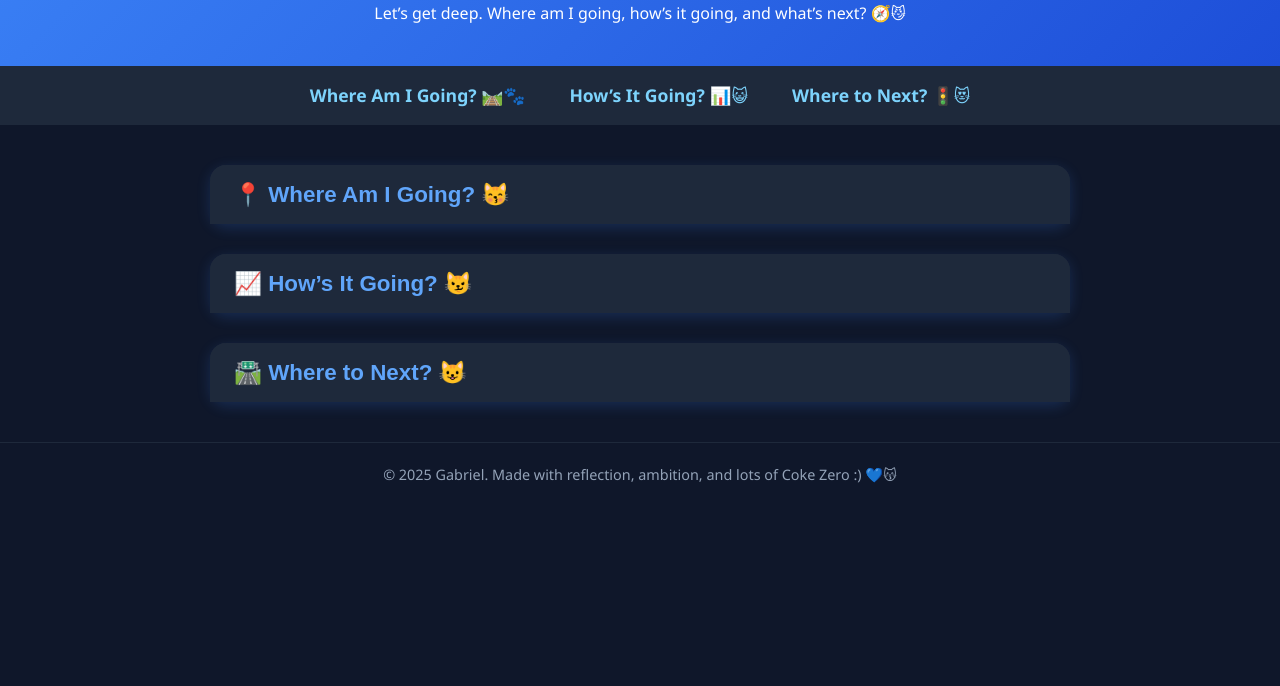
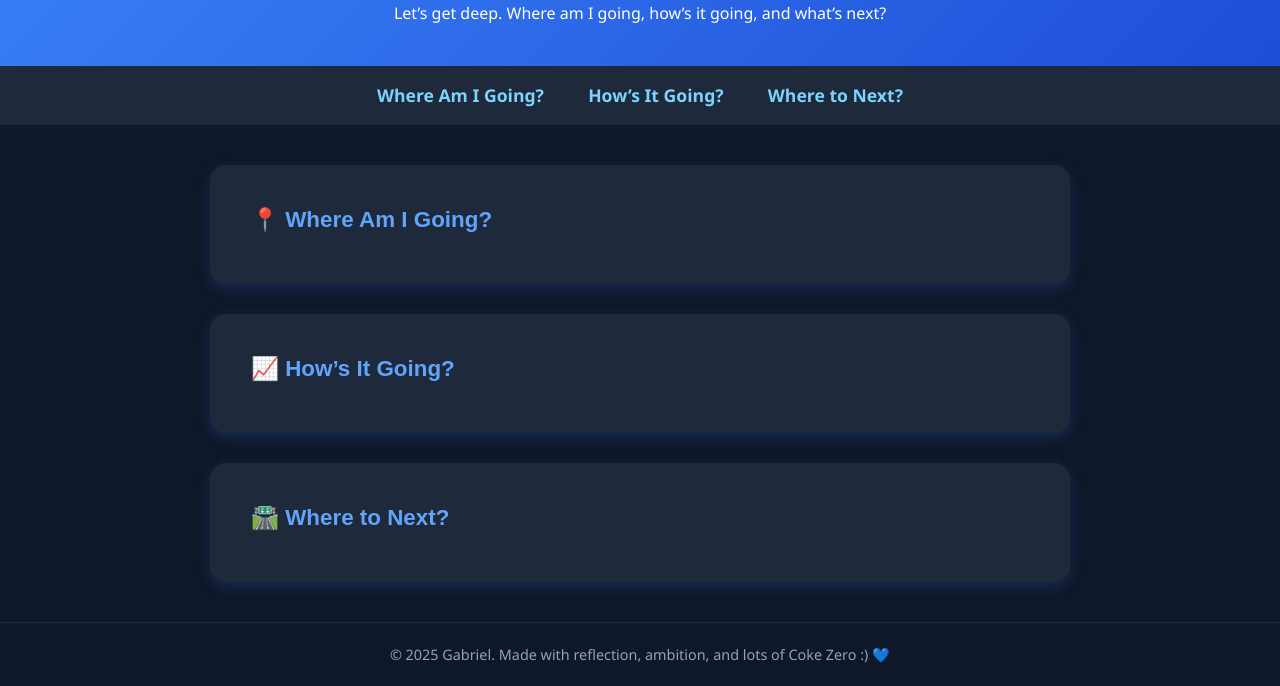
Before and after one commit to gabrielboyle1/civicsClassSite, a plain HTML site: page index.html in a window 1280 px wide. Shown: the part 126-812 px from the top of the page. Drawn offline with Linux system fonts and the light colour scheme.

Commit message:
Update index.html

```diff
--- a/index.html
+++ b/index.html
@@ -2,7 +2,7 @@
 <html lang="en">
 <head>
   <meta charset="UTF-8" />
-    <meta name="viewport" content="width=device-width, initial-scale=1.0" />
+  <meta name="viewport" content="width=device-width, initial-scale=1.0"/>
   <title>My Journey</title>
   <style>
     /* Base Reset */
@@ -15,10 +15,8 @@
     /* Fonts & Colors */
     body {
       font-family: 'Segoe UI', Tahoma, Geneva, Verdana, sans-serif;
-        background-color: #0f172a;
-        /* slate-900 */
-        color: #e0f2fe;
-        /* sky-100 */
+      background-color: #0f172a; /* slate-900 */
+      color: #e0f2fe; /* sky-100 */
       line-height: 1.6;
       scroll-behavior: smooth;
     }
@@ -28,7 +26,7 @@
       color: white;
       padding: 40px 20px;
       text-align: center;
-        box-shadow: 0 8px 20px rgba(14, 165, 233, 0.3);
+      box-shadow: 0 8px 20px rgba(14,165,233,0.3);
       transition: background 0.4s ease;
     }
 
@@ -42,15 +40,13 @@
     }
 
     nav {
-        background-color: #1e293b;
-        /* dark slate */
+      background-color: #1e293b; /* dark slate */
       padding: 15px;
       text-align: center;
     }
 
     nav a {
-        color: #7dd3fc;
-        /* sky-300 */
+      color: #7dd3fc; /* sky-300 */
       text-decoration: none;
       margin: 0 20px;
       font-weight: bold;
@@ -59,8 +55,7 @@
     }
 
     nav a:hover {
-        color: #38bdf8;
-        /* sky-400 */
+      color: #38bdf8; /* sky-400 */
       transform: scale(1.1);
     }
 
@@ -71,33 +66,33 @@
     }
 
     section {
-        background: #1e293b;
-        /* dark slate */
+      background: #1e293b; /* dark slate */
+      padding: 25px;
       margin-bottom: 30px;
       border-radius: 16px;
-        box-shadow: 0 4px 14px rgba(59, 130, 246, 0.2);
+      box-shadow: 0 4px 14px rgba(59,130,246,0.2);
       transition: transform 0.3s ease, box-shadow 0.3s ease;
     }
 
     section:hover {
       transform: translateY(-4px);
-        box-shadow: 0 6px 20px rgba(56, 189, 248, 0.3);
+      box-shadow: 0 6px 20px rgba(56,189,248,0.3);
     }
 
     .collapsible {
       background-color: #1e293b;
       color: #60a5fa;
       cursor: pointer;
-        padding: 16px 24px;
+      padding: 16px;
       width: 100%;
       text-align: left;
       border: none;
       outline: none;
       font-size: 1.4rem;
       font-weight: bold;
-        border-radius: 16px 16px 0 0;
+      border-radius: 12px;
       transition: background-color 0.3s ease;
-        user-select: none;
+      margin-bottom: 10px;
     }
 
     .collapsible:hover {
@@ -109,39 +104,14 @@
       overflow: hidden;
       transition: max-height 0.5s ease, padding 0.3s ease;
       background-color: #1e293b;
-        border-radius: 0 0 16px 16px;
-        padding-top: 0;
-        padding-bottom: 0;
-        padding-left: 24px;
-        padding-right: 24px;
+      border-radius: 12px;
+      padding: 0 16px;
+      color: #cbd5e1;
     }
 
-      .checklist {
-        list-style: none;
-        padding-left: 0;
-        margin-top: 12px;
-      }
-
-      .checklist li {
-        padding: 10px 0;
-        position: relative;
-        padding-left: 30px;
-        color: #cbd5e1;
-        line-height: 1.4;
-      }
-
-      .checklist li::before {
-        content: '🔹';
-        position: absolute;
-        left: 0;
-        color: #3b82f6;
-      }
-
-      input[type="checkbox"] {
-        margin-right: 10px;
-        transform: scale(1.2);
-        vertical-align: middle;
-        cursor: not-allowed;
+    .content.open {
+      padding: 16px;
+      max-height: 1000px; /* generous max height */
     }
 
     footer {
@@ -149,101 +119,94 @@
       text-align: center;
       padding: 20px 10px;
       font-size: 0.9rem;
-        color: #94a3b8;
-        /* slate-400 */
+      color: #94a3b8; /* slate-400 */
       border-top: 1px solid #1e293b;
     }
 
     footer:hover {
-        color: #bae6fd;
-        /* sky-200 */
+      color: #bae6fd; /* sky-200 */
+    }
+
+    ul {
+      list-style: none;
+      padding-left: 0;
+    }
+
+    ul li {
+      position: relative;
+      padding-left: 25px;
+      margin-bottom: 10px;
+    }
+
+    ul li::before {
+      content: "🔹";
+      position: absolute;
+      left: 0;
+      color: #3b82f6;
     }
   </style>
 </head>
 <body>
+
   <header>
-      <h1>My Journey✨😸</h1>
-      <p>Let’s get deep. Where am I going, how’s it going, and what’s next? 🧭😼</p>
+    <h1>My Journey✨</h1>
+    <p>Let’s get deep. Where am I going, how’s it going, and what’s next?</p>
   </header>
+
   <nav>
-      <a href="#where">Where Am I Going? 🛤️🐾</a>
-      <a href="#how">How’s It Going? 📊😺</a>
-      <a href="#next">Where to Next? 🚦😻</a>
+    <a href="#where">Where Am I Going?</a>
+    <a href="#how">How’s It Going?</a>
+    <a href="#next">Where to Next?</a>
   </nav>
+
   <main>
     <section id="where">
-        <button class="collapsible">📍 Where Am I Going? 😽</button>
+      <button class="collapsible">📍 Where Am I Going?</button>
       <div class="content">
-          <ul class="checklist">
-            <li>
-              <input type="checkbox" disabled> IB/OSSD Diploma 🎓😸
-            </li>
-            <li>
-              <input type="checkbox" disabled> Ontario Provincial Police: Auxiliary Constabulary Program 💻😺
-            </li>
-            <li>
-              <input type="checkbox" disabled> UWO 🏫🐈‍⬛
-            </li>
-            <li>
-              <input type="checkbox" disabled> Medical Residency 🩺😻
-            </li>
-            <li>
-              <input type="checkbox" disabled> Psychiatry 🧠🐾
-            </li>
-          </ul>
+        <p>My main goals are focused on building a strong foundation for a future career that combines service, education, and mental health. First, I am working towards completing my IB and OSSD diploma, with a focus on Biology and Chemistry. These diplomas will give me the academic skills and discipline I need to succeed in post-secondary education. At the same time, I want to join the Ontario Provincial Police Auxiliary Constabulary program. This program will give me practical experience in law enforcement and community service, without taking on a full police role. After that, I plan to study at Western University to prepare for medical residency at UdL with a focus on psychiatry. This way, I can mix my passion for science with helping people facing mental health challenges.
+
+Each of these goals fits together like stepping stones. They bring me closer to a career where I can make a real difference. I want a life where I use discipline and empathy equally. These goals will help me build the knowledge and skills to do just that.</p>
       </div>
     </section>
+
     <section id="how">
-        <button class="collapsible">📈 How’s It Going? 😼</button>
+      <button class="collapsible">📈 How’s It Going?</button>
       <div class="content">
-          <ul class="checklist">
-            <li>
-              <input type="checkbox" checked disabled> Completed 3 out of 6 credits 🧠🐱
-            </li>
-            <li>
-              <input type="checkbox" checked disabled> Learned basic HTML & CSS 🔧🐈
-            </li>
-            <li>
-              <input type="checkbox" checked disabled> Got starter job 🤞😹
-            </li>
-          </ul>
+        <p>Looking back on my progress, I can say that feedback has played a huge role in helping me improve. When I first started coding this website, I did not know much about clean HTML or CSS. But feedback from others showed me why good structure and style matter. This pushed me to rewrite and improve my code to make it easier to use and nicer to look at. This project became a practical way for me to develop my digital skills, not just learn theory. &#10;&#13;
+In school, feedback on my essays and projects helped me find ways to be clearer and think deeper. These comments improved my writing and critical thinking. I have also reached milestones like finishing the most credits I could in a year and landing my first job. These successes gave me confidence and motivation. I realized that progress is not only about big jumps. It is about steady effort and reflecting on how to get better.
+
+I am learning to see feedback as a tool for growth rather than criticism. Whether it is a coding tip or advice about managing my time, I am changing from just finishing tasks to doing them better each time. This way of thinking feels like real growth.</p>
       </div>
     </section>
+
     <section id="next">
-        <button class="collapsible">🛣️ Where to Next? 😺</button>
+      <button class="collapsible">🛣️ Where to Next?</button>
       <div class="content">
-          <ul class="checklist">
-            <li>
-              <input type="checkbox" disabled> Make Important Connections 👥😻
-            </li>
-            <li>
-              <input type="checkbox" disabled> Keep updating my resume 📄🐾
-            </li>
-            <li>
-              <input type="checkbox" disabled> Apply into every youth internship I can (policing, medicine) 🐈‍⬛🚓🩺
-            </li>
-          </ul>
+        <p>For the future, I want to build on my momentum with clear purpose. One big step will be networking. I plan to reach out and connect with professionals in policing and medicine. These connections will help me find internships and mentors. They will give me a real look at these fields beyond books and classes. I also want fresh feedback from people already working in these careers.
+
+At the same time, I will keep improving my skills. That means learning more about coding, updating my resume often, and applying to youth internships and programs that relate to my interests. By doing this, I will keep moving forward toward my goals with intention and action.>
       </div>
     </section>
   </main>
+
   <footer>
-      <p>&copy; 2025 Gabriel. Made with reflection, ambition, and lots of Coke Zero :) 💙😽</p>
+    <p>&copy; 2025 Gabriel. Made with reflection, ambition, and lots of Coke Zero :) 💙</p>
   </footer>
+
   <script>
-      document.querySelectorAll('.collapsible').forEach(button => {
-        button.addEventListener('click', () => {
+    const collapsibles = document.querySelectorAll(".collapsible");
+    collapsibles.forEach(button => {
+      button.addEventListener("click", () => {
         const content = button.nextElementSibling;
-          if (content.style.maxHeight && content.style.maxHeight !== '0px') {
-            content.style.maxHeight = null;
-            content.style.paddingTop = '0';
-            content.style.paddingBottom = '0';
+        button.classList.toggle("active");
+        if (content.classList.contains("open")) {
+          content.classList.remove("open");
         } else {
-            content.style.maxHeight = content.scrollHeight + 'px';
-            content.style.paddingTop = '16px';
-            content.style.paddingBottom = '16px';
+          content.classList.add("open");
         }
       });
     });
   </script>
+
 </body>
 </html>
```
Lines whose indentation alone changed are shown as unchanged.
